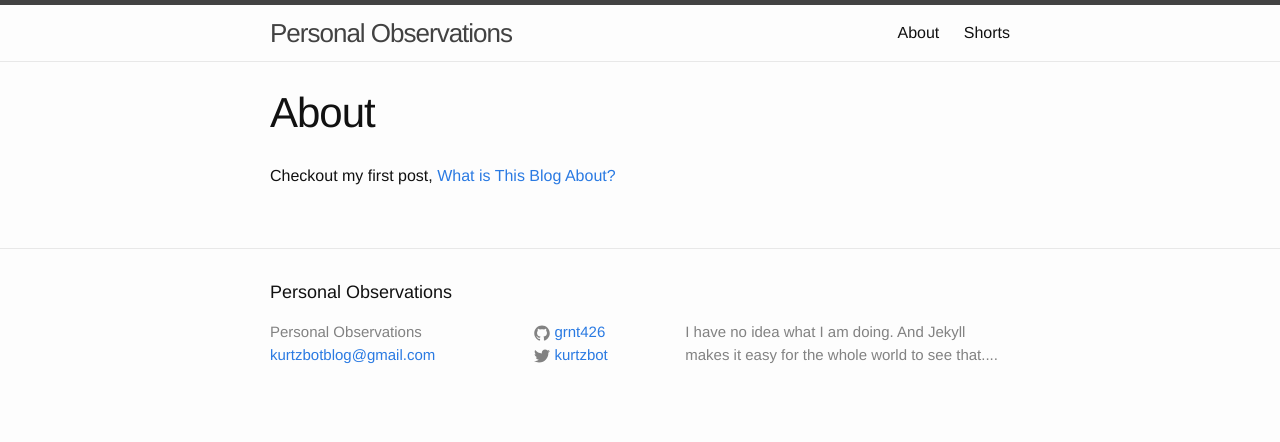
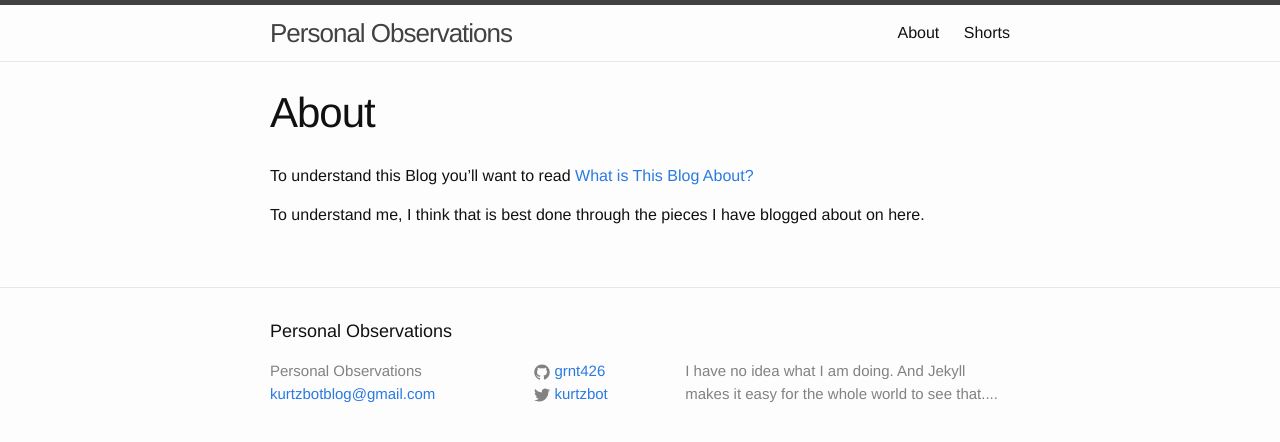
Before and after one commit to grnt426/grnt426.github.io, a Jekyll site: the page built from about.md, in a window 1280 px wide. Shown: the top 442 px of the page. Built offline with Jekyll 4.4.1, drawn with Linux system fonts in a browser that asks for light colours.

Commit message:
Updating About

```diff
--- a/about.md
+++ b/about.md
@@ -4,4 +4,6 @@ title: About
 permalink: /about/
 ---
 
-Checkout my first post, [What is This Blog About?]({% post_url 2016-02-03-what-this-blog-is-about %})
+To understand this Blog you'll want to read [What is This Blog About?]({% post_url 2016-02-03-what-this-blog-is-about %})
+
+To understand me, I think that is best done through the pieces I have blogged about on here.
```
